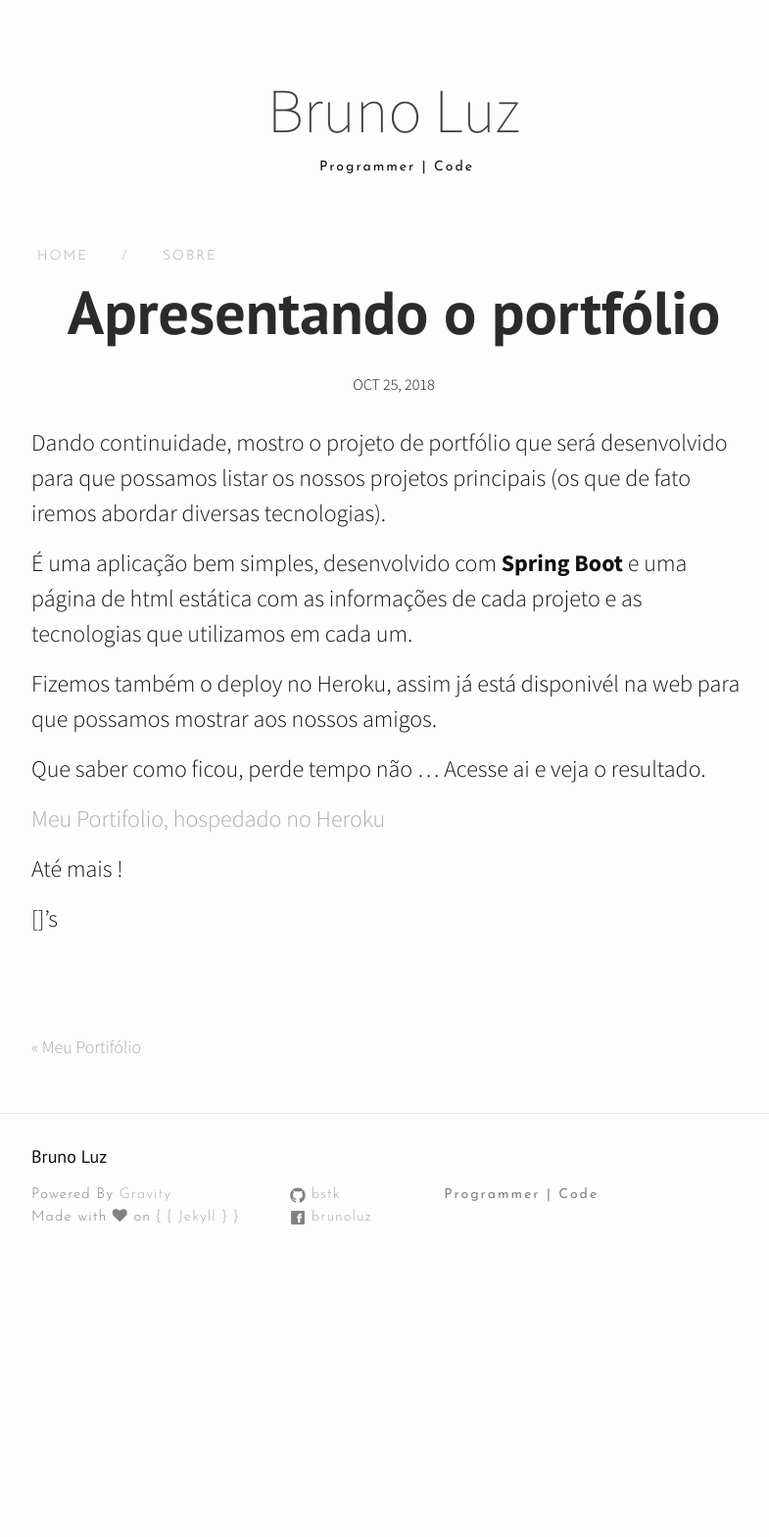
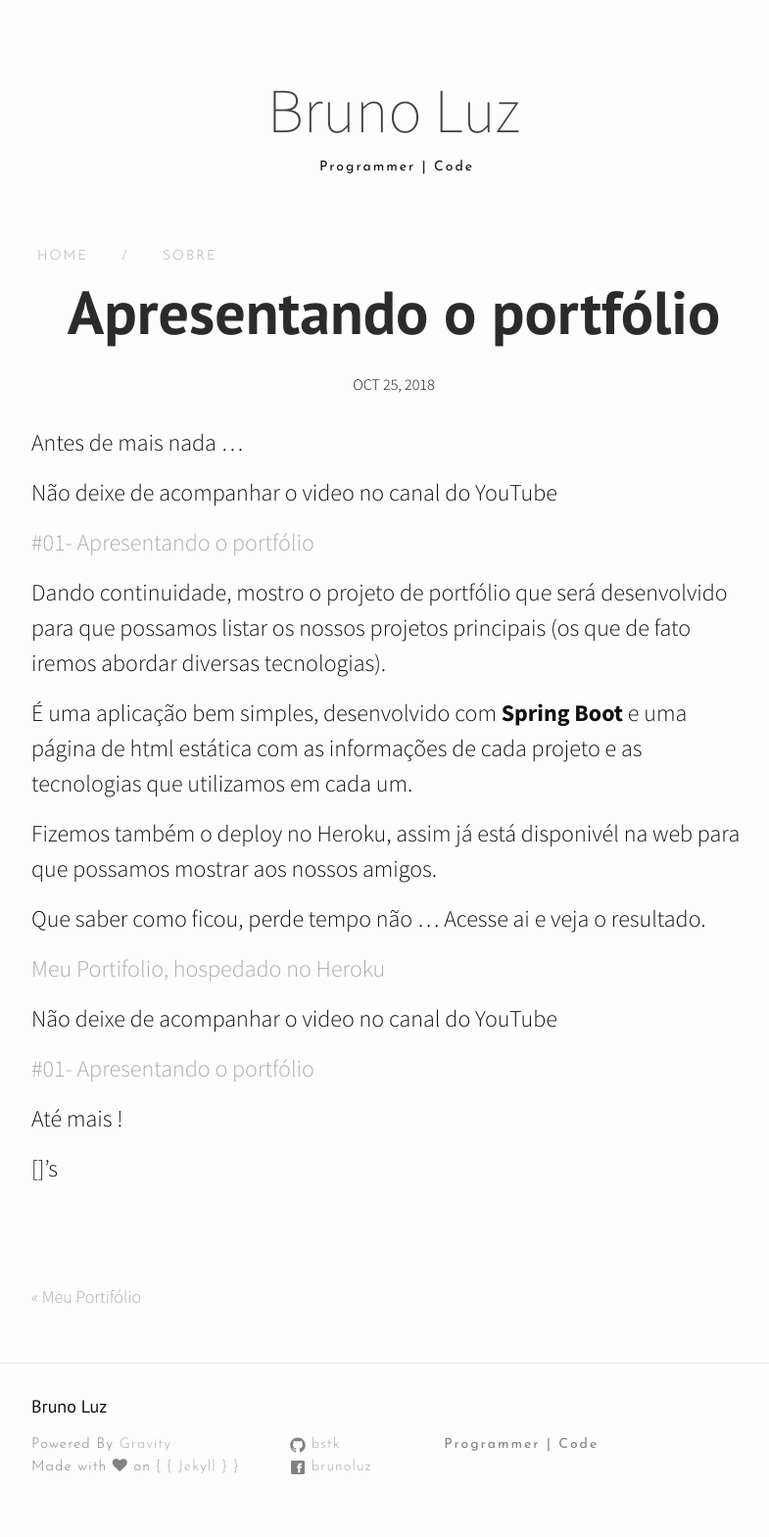
Before and after one commit to BSTK/bstk.github.io, a Jekyll site: the page built from _posts/2018-10-25-apresentando-portifolio.md, in a window 1280 px wide. Shown: the whole page at 98% size, without its empty margins (238-1023 px from the left). Built offline with Jekyll 4.4.1, drawn with Linux system fonts in a browser that asks for light colours; nearby versions of some CDN libraries; comment, search, counter and statistics services are not loaded; before the commit the page ends 1314 px from its top, so only the background shows below that.

Commit message:
Correção segundo post

```diff
--- a/_posts/2018-10-25-apresentando-portifolio.md
+++ b/_posts/2018-10-25-apresentando-portifolio.md
@@ -4,6 +4,11 @@ title: Apresentando o portfólio
 date: '2018-10-25 17:10:00 +0530'
 published: true
 ---
+Antes de mais nada ...
+
+Não deixe de acompanhar o video no canal do YouTube
+
+[#01- Apresentando o portfólio](https://www.youtube.com/watch?v=DEBsUItDm30)
 
 Dando continuidade, mostro o projeto de portfólio que será desenvolvido para que possamos listar os nossos projetos principais (os que de fato iremos abordar diversas tecnologias).
 
@@ -16,6 +21,10 @@ Que saber como ficou, perde tempo não ... Acesse ai e veja o resultado.
 
 [Meu Portifolio, hospedado no Heroku](https://meu-portifolio.herokuapp.com/)
 
+Não deixe de acompanhar o video no canal do YouTube
+
+[#01- Apresentando o portfólio](https://www.youtube.com/watch?v=DEBsUItDm30)
+
 
 Até mais !
 
```
